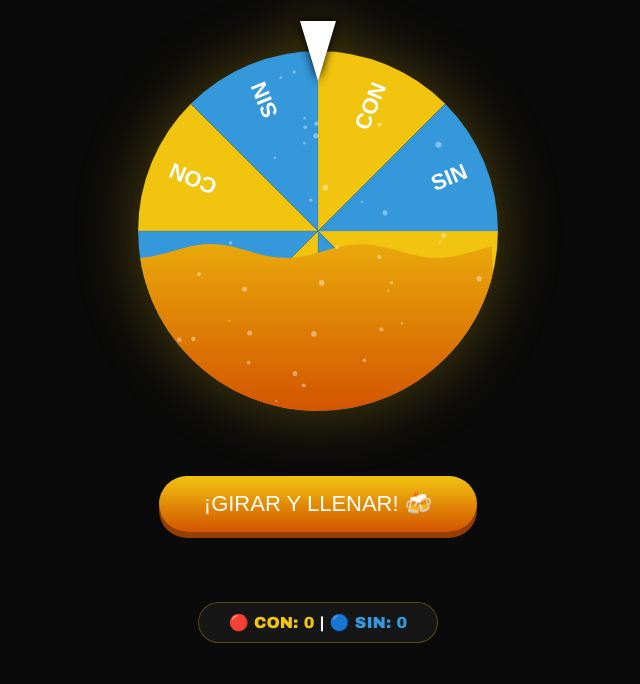
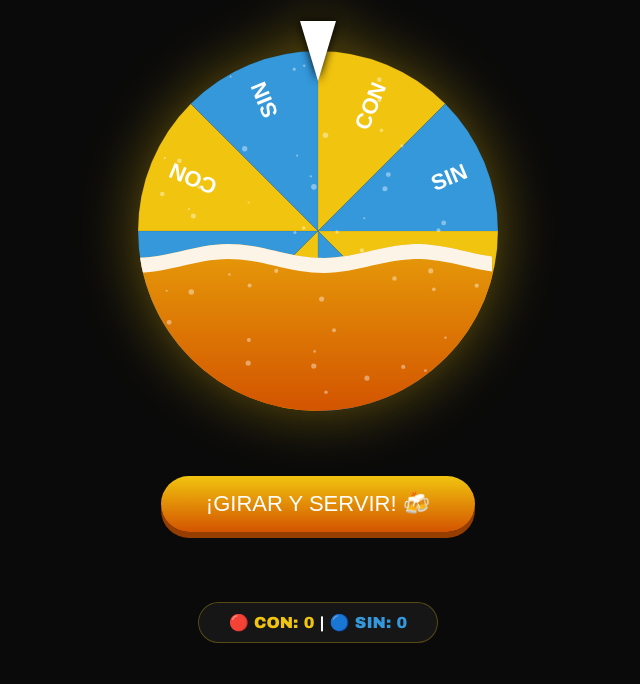
Before and after one commit to Jrg1899/ruleta-birra, a plain HTML site: page index.html in a window 1280 px wide. Shown: the part 116-800 px from the top of the page, without its empty margins (322-962 px from the left). Drawn offline with Linux system fonts and the light colour scheme.

Commit message:
Update index.html

```diff
--- a/index.html
+++ b/index.html
@@ -3,7 +3,6 @@
 <head>
 <meta charset="UTF-8">
 <title>Ruleta Beer Simulator PRO 🍺</title>
-
 <style>
     body {
         margin: 0;
@@ -17,15 +16,11 @@
         justify-content: center;
         min-height: 100vh;
     }
-
-    .container { position: relative; }
-
     canvas {
         display: block;
         margin: auto;
-        filter: drop-shadow(0 0 30px rgba(241, 196, 15, 0.3));
+        filter: drop-shadow(0 0 30px rgba(241, 196, 15, 0.4));
     }
-
     button {
         padding: 15px 45px;
         font-size: 22px;
@@ -38,12 +33,8 @@
         box-shadow: 0 6px #963d00;
         transition: 0.1s;
     }
-
     button:active { transform: translateY(4px); box-shadow: 0 1px #963d00; }
-    button:disabled { background: #444; box-shadow: none; opacity: 0.7; }
-
     #result { font-size: 32px; margin: 15px; height: 40px; color: #f1c40f; }
-
     .stats {
         background: rgba(255,255,255,0.05);
         padding: 10px 30px;
@@ -52,16 +43,15 @@
     }
 </style>
 </head>
-
 <body>
 
-<h1>🍺 BEER RULETA SIMULATOR</h1>
+<h1>🍺 BEER SIMULATOR PRO</h1>
 
 <div class="container">
     <canvas id="c" width="450" height="450"></canvas>
 </div>
 
-<button id="spinBtn" onclick="spin()">¡GIRAR Y LLENAR! 🍻</button>
+<button id="spinBtn" onclick="spin()">¡GIRAR Y SERVIR! 🍻</button>
 
 <div id="result"></div>
 
@@ -74,51 +64,32 @@
 const canvas = document.getElementById("c");
 const ctx = canvas.getContext("2d");
 
-let W = canvas.width;
-let H = canvas.height;
-let cx = W/2;
-let cy = H/2;
-let radius = 180;
-
-let rotation = 0;
-let velocity = 0;
-let isSpinning = false;
-let tickerAngle = 0;
-
-// Estadísticas
-let countAl = 0;
-let countNo = 0;
+let W = canvas.width, H = canvas.height;
+let cx = W/2, cy = H/2, radius = 180;
+let rotation = 0, velocity = 0, isSpinning = false, tickerAngle = 0;
+let countAl = 0, countNo = 0;
 const sectors = ["CON", "SIN", "CON", "SIN", "CON", "SIN", "CON", "SIN"];
 
-// =====================
-// ONDA LÍQUIDO (Física del vaso)
-// =====================
+// Física de la onda
 let wave = [];
+for(let i=0; i<60; i++) wave.push({y:0, vy:0});
+
+// Burbujas
+let bubbles = [];
 for(let i=0; i<60; i++){
-    wave.push({y:0, vy:0});
-}
-
-// =====================
-// BURBUJAS
-// =====================
-let bubbles = [];
-for(let i=0; i<50; i++){
     bubbles.push({
         x: Math.random()*W,
         y: Math.random()*H,
         r: Math.random()*2+1,
-        vy: Math.random()*-1-0.5
+        vy: Math.random()*-1.5 - 0.5
     });
 }
 
-// =====================
-// LOOP PRINCIPAL
-// =====================
 function loop(){
     requestAnimationFrame(loop);
     ctx.clearRect(0,0,W,H);
 
-    // 1. DIBUJAR RUEDA DE FONDO
+    // 1. DIBUJAR RUEDA
     ctx.save();
     ctx.translate(cx, cy);
     ctx.rotate(rotation);
@@ -131,8 +102,6 @@ function loop(){
         ctx.fill();
         ctx.strokeStyle = "rgba(0,0,0,0.1)";
         ctx.stroke();
-
-        // Texto
         ctx.save();
         ctx.rotate(angle + Math.PI/8);
         ctx.textAlign = "right";
@@ -143,49 +112,59 @@ function loop(){
     }
     ctx.restore();
 
-    // 2. MÁSCARA CIRCULAR PARA EL LÍQUIDO
+    // 2. MÁSCARA
     ctx.save();
     ctx.beginPath();
     ctx.arc(cx, cy, radius, 0, Math.PI*2);
     ctx.clip();
 
-    // 3. FÍSICA DE LA ONDA (Basada en velocidad de giro)
-    let tilt = velocity * 60;
+    // 3. FÍSICA ONDA
+    let tilt = velocity * 70;
+
+    // --- CAPA DE LÍQUIDO (CERVEZA) ---
     ctx.beginPath();
-    // Empezamos la forma del líquido
     ctx.moveTo(cx - radius, cy);
-
     for(let i=0; i<wave.length; i++){
         let w = wave[i];
-        // Inercia y agitación
         w.vy += (-w.y * 0.04);
-        w.vy += Math.sin(i/4 + performance.now()/150) * (0.2 + velocity*2);
-        w.vy += tilt * (i/wave.length - 0.5) * 0.5;
+        w.vy += Math.sin(i/5 + performance.now()/150) * (0.2 + velocity*3);
+        w.vy += tilt * (i/wave.length - 0.5) * 0.6;
         w.vy *= 0.92;
         w.y += w.vy;
-
         let x = (cx - radius) + ((radius*2) * (i/wave.length));
-        let y = cy + 20 + w.y - (velocity * 50); // El líquido baja con la velocidad
-
+        let y = cy + 20 + w.y - (velocity * 40);
         ctx.lineTo(x, y);
     }
-
-    // Cerrar el polígono del líquido hacia abajo
-    ctx.lineTo(cx + radius, cy + radius + 100);
-    ctx.lineTo(cx - radius, cy + radius + 100);
+    ctx.lineTo(cx + radius, H);
+    ctx.lineTo(cx - radius, H);
     ctx.closePath();
-
-    // Gradiente de cerveza
     let grad = ctx.createLinearGradient(0, cy - 80, 0, cy + radius);
-    grad.addColorStop(0, "rgba(255,255,255,0.8)"); // Espuma arriba
-    grad.addColorStop(0.15, "#f1c40f");
+    grad.addColorStop(0, "#f1c40f");
     grad.addColorStop(1, "#d35400");
     ctx.fillStyle = grad;
     ctx.fill();
 
-    // 4. BURBUJAS DENTRO DEL LÍQUIDO
+    // --- EFECTO ESPUMA (Capa Blanca Superior) ---
+    ctx.beginPath();
+    ctx.moveTo(cx - radius, cy);
+    for(let i=0; i<wave.length; i++){
+        let x = (cx - radius) + ((radius*2) * (i/wave.length));
+        let y = cy + 20 + wave[i].y - (velocity * 40);
+        ctx.lineTo(x, y);
+    }
+    // Grosor de la espuma
+    for(let i=wave.length-1; i>=0; i--){
+        let x = (cx - radius) + ((radius*2) * (i/wave.length));
+        let y = cy + 20 + wave[i].y - (velocity * 40) + 15; // +15px de espesor
+        ctx.lineTo(x, y);
+    }
+    ctx.closePath();
+    ctx.fillStyle = "rgba(255, 255, 255, 0.9)";
+    ctx.fill();
+
+    // --- BURBUJAS ---
     for(let b of bubbles){
-        b.y += b.vy - (velocity * 10);
+        b.y += b.vy - (velocity * 12);
         if(b.y < cy - radius) {
             b.y = cy + radius;
             b.x = (cx - radius) + Math.random() * (radius*2);
@@ -197,20 +176,15 @@ function loop(){
     }
     ctx.restore();
 
-    // 5. AGUJA (Ticker)
+    // 4. AGUJA Y GIRO
     drawTicker();
-
-    // 6. CONTROL DE ROTACIÓN
     if(isSpinning){
         rotation += velocity;
-        velocity *= 0.993; // Fricción
-
-        // Animación de la aguja
+        velocity *= 0.993;
         let sectorCurrent = Math.floor((rotation % (Math.PI*2)) / (Math.PI/4));
         let sectorLast = Math.floor(((rotation - velocity) % (Math.PI*2)) / (Math.PI/4));
         if(sectorCurrent != sectorLast) tickerAngle = -0.6;
         tickerAngle *= 0.8;
-
         if(velocity < 0.0015) stopWheel();
     }
 }
@@ -220,13 +194,10 @@ function drawTicker(){
     ctx.translate(cx, cy - radius - 5);
     ctx.rotate(tickerAngle);
     ctx.beginPath();
-    ctx.moveTo(-18, -25);
-    ctx.lineTo(18, -25);
-    ctx.lineTo(0, 35);
+    ctx.moveTo(-18, -25); ctx.lineTo(18, -25); ctx.lineTo(0, 35);
     ctx.closePath();
     ctx.fillStyle = "white";
-    ctx.shadowBlur = 10;
-    ctx.shadowColor = "black";
+    ctx.shadowBlur = 10; ctx.shadowColor = "black";
     ctx.fill();
     ctx.restore();
 }
@@ -236,20 +207,17 @@ function spin(){
     isSpinning = true;
     document.getElementById("spinBtn").disabled = true;
     document.getElementById("result").textContent = "Mezclando...";
-    velocity = 0.35 + Math.random() * 0.25;
+    velocity = 0.4 + Math.random() * 0.3;
 }
 
 function stopWheel(){
     isSpinning = false;
     velocity = 0;
     document.getElementById("spinBtn").disabled = false;
-
-    // Calcular ganador (la aguja está en el tope -PI/2)
     let finalAngle = (1.5 * Math.PI - rotation) % (Math.PI * 2);
     if(finalAngle < 0) finalAngle += Math.PI * 2;
     let idx = Math.floor(finalAngle / (Math.PI / 4));
     let res = sectors[idx];
-
     const resDiv = document.getElementById("result");
     if(res === "CON"){
         resDiv.textContent = "🍻 ¡CON ALCOHOL!";
@@ -263,15 +231,10 @@ function stopWheel(){
 }
 
 loop();
-
-// Inclinación real
 window.addEventListener("deviceorientation", e => {
     let gravityTilt = e.gamma / 40;
-    if(!isSpinning) {
-        for(let w of wave) w.vy += gravityTilt;
-    }
+    if(!isSpinning) for(let w of wave) w.vy += gravityTilt;
 });
 </script>
-
 </body>
 </html>
```
